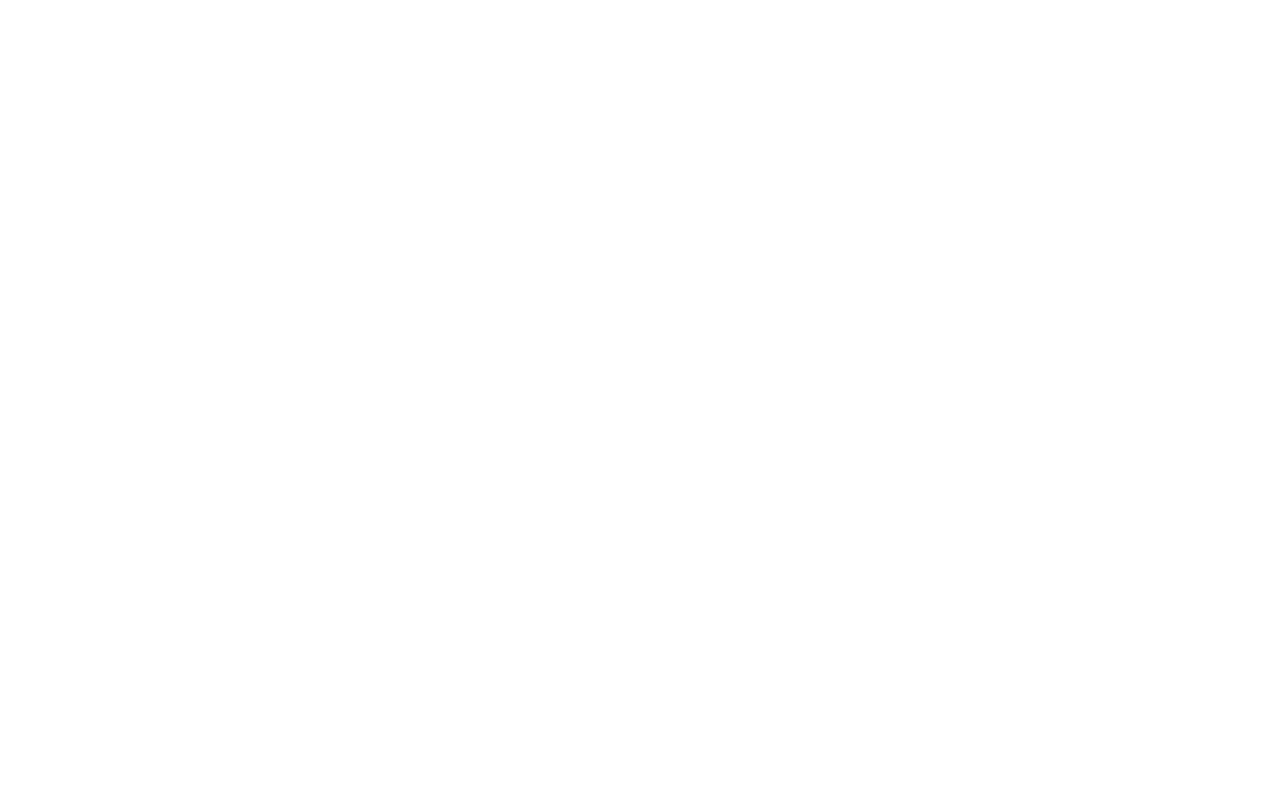
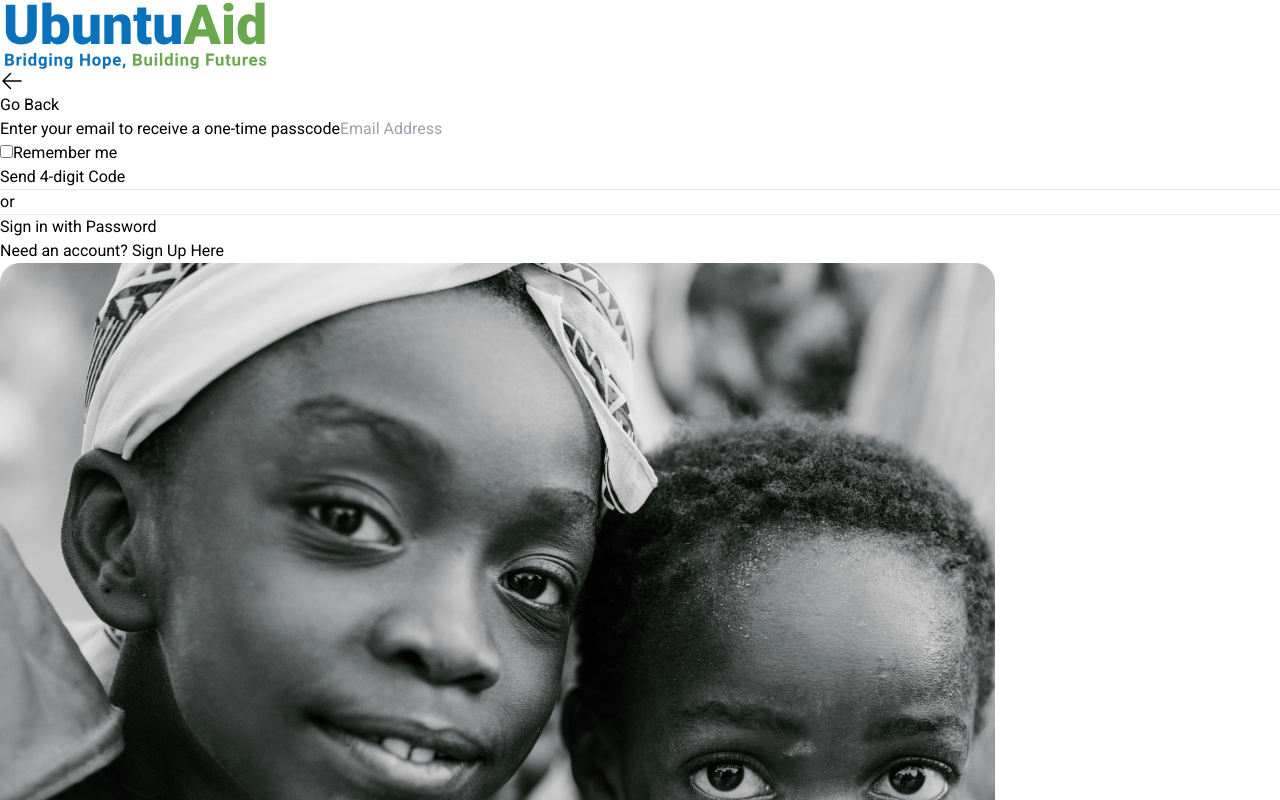
Before and after one commit to ubuntuAid/ubuntuAid-application, a React (Vite) app: page /login in a window 1280 px wide. Before the commit this address had no page. Shown: the top 800 px of the page. Built offline with nearby package versions, Linux system fonts and the light colour scheme.

Commit message:
Login Page

```diff
--- a/src/App.jsx
+++ b/src/App.jsx
@@ -3,6 +3,7 @@
 import UbuntuAiders from './pages/UbuntuAiders';
 import './App.css'
 import About from './pages/About';
+import Login from './pages/Login';
 
 function App() {
 
@@ -12,6 +13,8 @@
           <Route path='/' element={<HomePage/>} />
           <Route path='/ubuntuaiders' element={<UbuntuAiders />} />
           <Route path='/about' element={<About />} />
+          <Route path='/login' element={<Login />} />
+
     </Routes>
     </>
   )
--- a/src/components/navBar/NavBar.jsx
+++ b/src/components/navBar/NavBar.jsx
@@ -29,12 +29,7 @@
               </span>
               DONATE
             </button>
-            <button className="text-white bg-[#6AA84F] px-2 py-1 rounded items-center gap-2 flex font-Roboto font-bold">
-              <span>
-                <i className="bx bx-info-circle"></i>
-              </span>
-              Get Help
-            </button>
+            <Link to={'/login'}>Sign In</Link>
           </div>
         </div>
       </div>
--- /dev/null
+++ b/src/pages/Login.jsx
@@ -0,0 +1,44 @@
+import React from 'react';
+import { Link } from 'react-router-dom';
+import { ArrowLeftIcon } from '@heroicons/react/24/solid';
+
+import Slider from "react-slick";
+import "slick-carousel/slick/slick.css";
+import "slick-carousel/slick/slick-theme.css";
+
+function Login() {
+
+
+    return (
+        <div>
+            <div>
+                <div>
+                    <Link to={'/'}><img src="/src/assets/ubuntuAid-logo.svg" alt="" /></Link>
+                    <div>
+                        <svg xmlns="http://www.w3.org/2000/svg" fill="none" viewBox="0 0 24 24" strokeWidth={1.5} stroke="currentColor" className="w-6 h-6">
+                            <path strokeLinecap="round" strokeLinejoin="round" d="M10.5 19.5 3 12m0 0 7.5-7.5M3 12h18" />
+                        </svg>
+                        <p>Go Back</p>
+                    </div>
+                </div>
+                <div>
+                    <h1></h1>
+                    <form action="">
+                        <label htmlFor="email">Enter your email to receive a one-time passcode</label>
+                        <input type="email" name="email" id="email" placeholder='Email Address' />
+                        <p><input type="checkbox" name="checkbox" id="checkbox" /><span>Remember me</span></p>
+                        <button type="submit">Send 4-digit Code</button>
+                    </form>
+                    <div><hr /><p>or</p><hr /></div>
+                    <button>Sign in with Password</button>
+                </div>
+                <p>Need an account? <Link to={'/'}>Sign Up Here</Link></p>
+            </div>
+            <div>
+                <div><img src="/src/assets/signChildren.png" alt="" /></div>
+            </div>
+        </div>
+    )
+}
+
+export default Login
```
Also changed, not shown: src/assets/signChildren.png (added).
